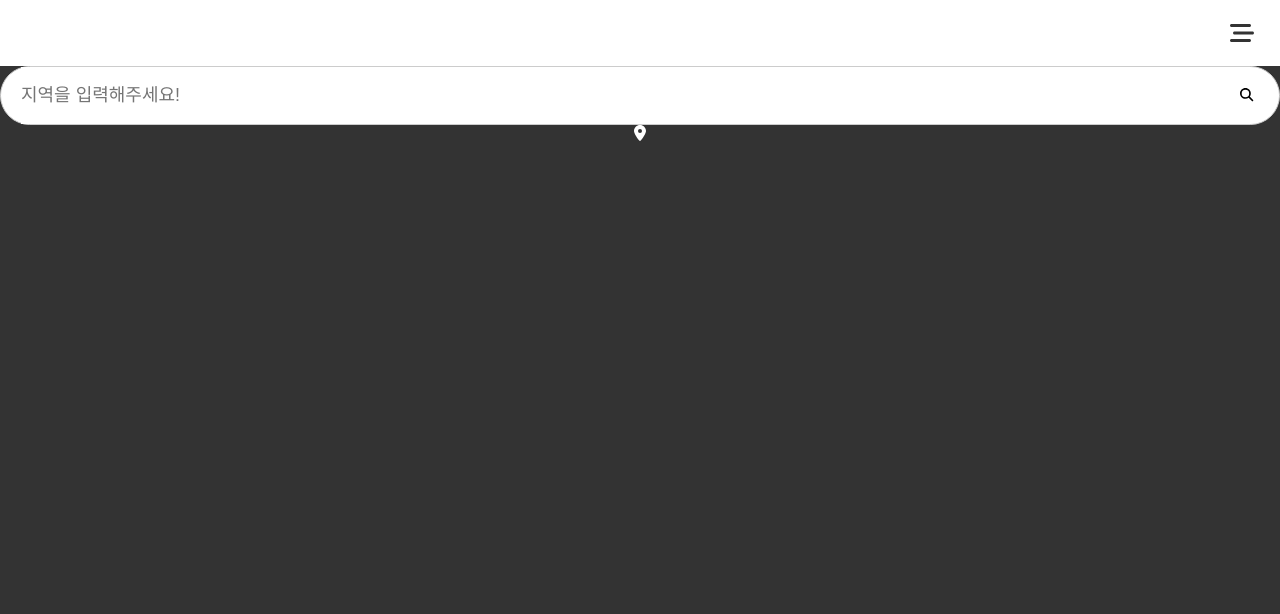
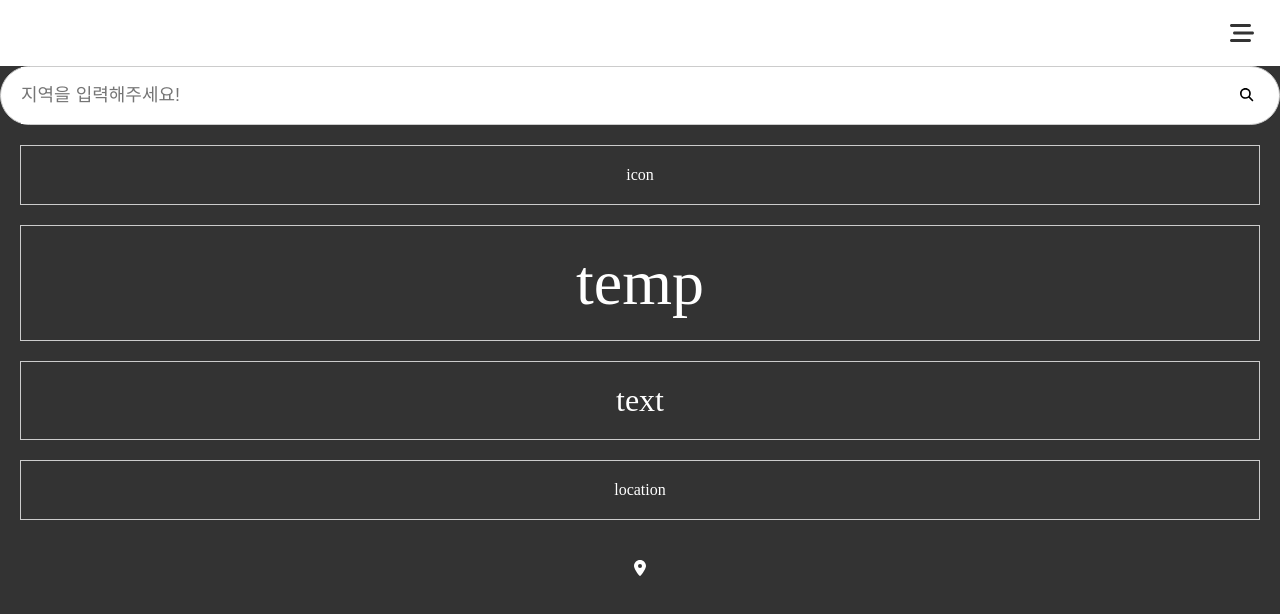
Before and after one commit to FE4902/Ai, a Vue app: page / in a window 1280 px wide. Shown: the top 614 px of the page. Built offline with nearby package versions, Linux system fonts and the light colour scheme.

Commit message:
WeatherInfo 컴포넌트

```diff
--- a/src/App.vue
+++ b/src/App.vue
@@ -1,12 +1,12 @@
 <script setup>
 import Navbar from "./components/Navbar.vue";
-import SearchBar from "./components/SearchBar.vue";
+import MainComp from "./components/MainComp.vue";
 </script>
 
 <template>
     <div>
         <Navbar />
-        <SearchBar />
+        <MainComp />
         <font-awesome-icon :icon="['fas', 'location-dot']" />
     </div>
 </template>
--- /dev/null
+++ b/src/components/MainComp.vue
@@ -0,0 +1,13 @@
+<template>
+    <div class="container">
+        <SearchBar />
+        <WeatherInfo />
+    </div>
+</template>
+
+<script setup>
+import SearchBar from "./SearchBar.vue";
+import WeatherInfo from "./WeatherInfo.vue";
+</script>
+
+<style lang="scss" scoped></style>
--- /dev/null
+++ b/src/components/WeatherInfo.vue
@@ -0,0 +1,30 @@
+<template>
+    <div class="weather-info">
+        <div class="icon">icon</div>
+        <div class="temp">temp</div>
+        <div class="text">text</div>
+        <div class="location">location</div>
+    </div>
+</template>
+
+<script setup></script>
+
+<style lang="scss" scoped>
+.weather-info {
+    padding: 20px;
+    & > div {
+        margin-bottom: 20px;
+        padding: 20px;
+        border: 1px solid #ccc;
+    }
+    .icon img {
+        width: 140px;
+    }
+    .temp {
+        font-size: 4em;
+    }
+    .text {
+        font-size: 2em;
+    }
+}
+</style>
```
